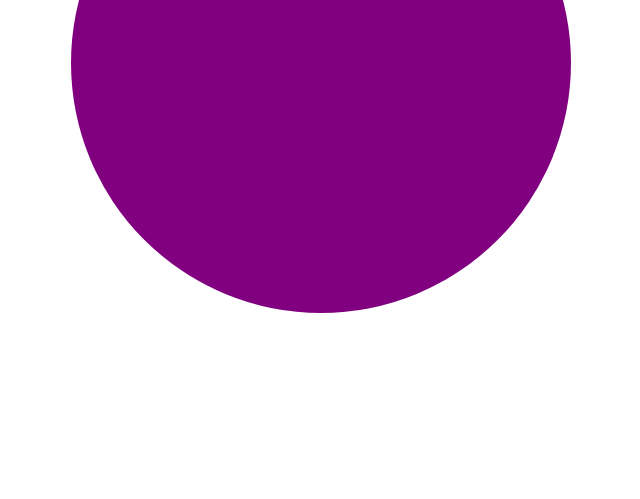
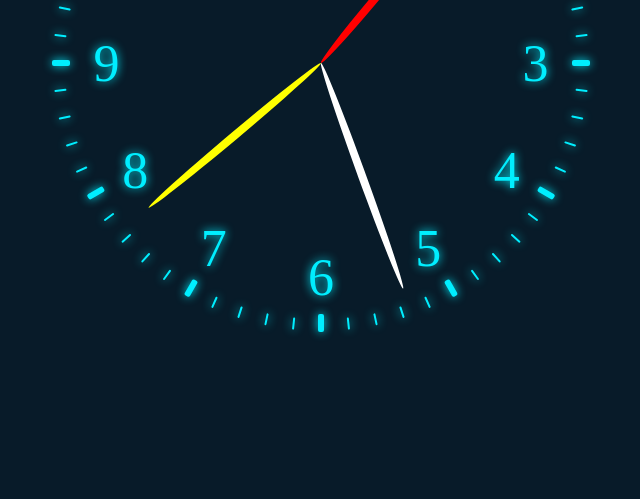
Before and after one commit to QobiljonIbaydullayevDev/analogClock, a plain HTML site: page index.html in a window 1280 px wide. Shown: the part 337-836 px from the top of the page, without its empty margins (319-959 px from the left). Before the commit the page ends 800 px from the top, so only its background shows below. Drawn offline with Linux system fonts and the light colour scheme.

Commit message:
Added hours, minutes and seconds

```diff
--- a/index.html
+++ b/index.html
@@ -8,8 +8,12 @@
 </head>
 <body>
     <div class="wrapper">
-        <div class="number-hours">
-
+        <div class="bar-seconds"></div>
+        <div class="number-hours"></div>
+        <div class="hands-box">
+            <div class="hand hours"><i></i></div>
+            <div class="hand minutes"><i></i></div>
+            <div class="hand seconds"><i></i></div>
         </div>
     </div>
     <script src="./script.js"></script>
--- a/script.js
+++ b/script.js
@@ -0,0 +1,30 @@
+const numberHours = document.querySelector('.number-hours');
+const barSeconds =document.querySelector('.bar-seconds');
+
+const numberElements = [];
+const barElements=[]
+
+for(let i=1; i<=12; i++){
+    numberElements.push(
+        `<span style="--index:${i}">
+        <p>
+        ${i}
+        </p>
+        </span>`
+    )
+}
+
+numberHours.insertAdjacentHTML("afterbegin", numberElements.join(""));
+console.log(numberElements);
+
+for(let i=1; i<=60; i++){
+    barElements.push(
+        `<span style="--index:${i}">
+        <p>
+        </p>
+        </span>`
+    )
+}
+
+barSeconds.insertAdjacentHTML("afterbegin", barElements.join(""));
+console.log(barElements);
--- a/style.css
+++ b/style.css
@@ -9,19 +9,121 @@ body{
     justify-content: center;
     align-items: center;
     min-height: 100vh;
+    background-color: #081b29;
+    overflow: hidden;
 }
 
 .wrapper{
+    display: flex;
+    justify-content: center;
+    align-items: center;
     width: 500px;
     height: 500px;
     position: relative;
     border-radius: 50%;
 }
 
-.number-hours{
+.bar-seconds, .number-hours{
     width: 100%;
     height: 100%;
     position: absolute;
-    background-color: purple;
     border-radius: 50%;
 }
+
+.bar-seconds span p{
+    display: inline-block;
+    width: 2px;
+    height: 12px;
+    background: #0ef;
+    border-radius: 2px;
+    box-shadow: 0 0 10px #0ef;
+
+}
+
+.bar-seconds span{
+    position:absolute;
+    transform: rotate(calc(var(--index) * 6deg));
+    inset: -20px;
+    text-align: center;
+}
+
+.bar-seconds :nth-child(5n) p {
+    /* background: red; */
+    width: 6px;
+    height: 18px;
+    transform: translateY(1px);
+}
+
+
+
+.number-hours span p{
+    font-size: 52px;
+    transform: rotate(calc(var(--index)*-30deg));
+    text-align: center;
+    color: #0ef;
+    text-shadow: 0 0 10px #0ef;
+}
+
+.number-hours span{
+    position: absolute;
+    transform: rotate(calc(var(--index)*30deg));
+    inset: 6px;
+}
+.hands-box{
+    display: flex;
+    justify-content: center;
+    align-items: center;
+    position: relative;
+
+}
+
+.hands-box .hand{
+    display: flex;
+    justify-content: center;
+
+    position: absolute;
+    border-radius: 50%;
+}
+
+.hands-box .hand i{
+    display: inline-block;
+    transform-origin: bottom;
+    border-radius: 50%;
+}
+
+.hands-box .hours{
+    width: 320px;
+    height: 320px;
+}
+
+.hands-box .hours i{
+    width: 8px;
+    height: 160px;
+    background: red;
+    transform: rotate(40deg);
+}
+
+.hands-box .minutes{
+    width: 450px;
+    height: 450px;
+}
+
+.hands-box .minutes i{
+    width: 8px;
+    height: 225px;
+    background: yellow;
+    transform: rotate(230deg);
+}
+
+.hands-box .seconds{
+    width: 480px;
+    height: 480px;
+
+}
+
+.hands-box .seconds i{
+    width: 8px;
+    height: 240px;
+    background: white;
+    transform: rotate(160deg);
+}
```
